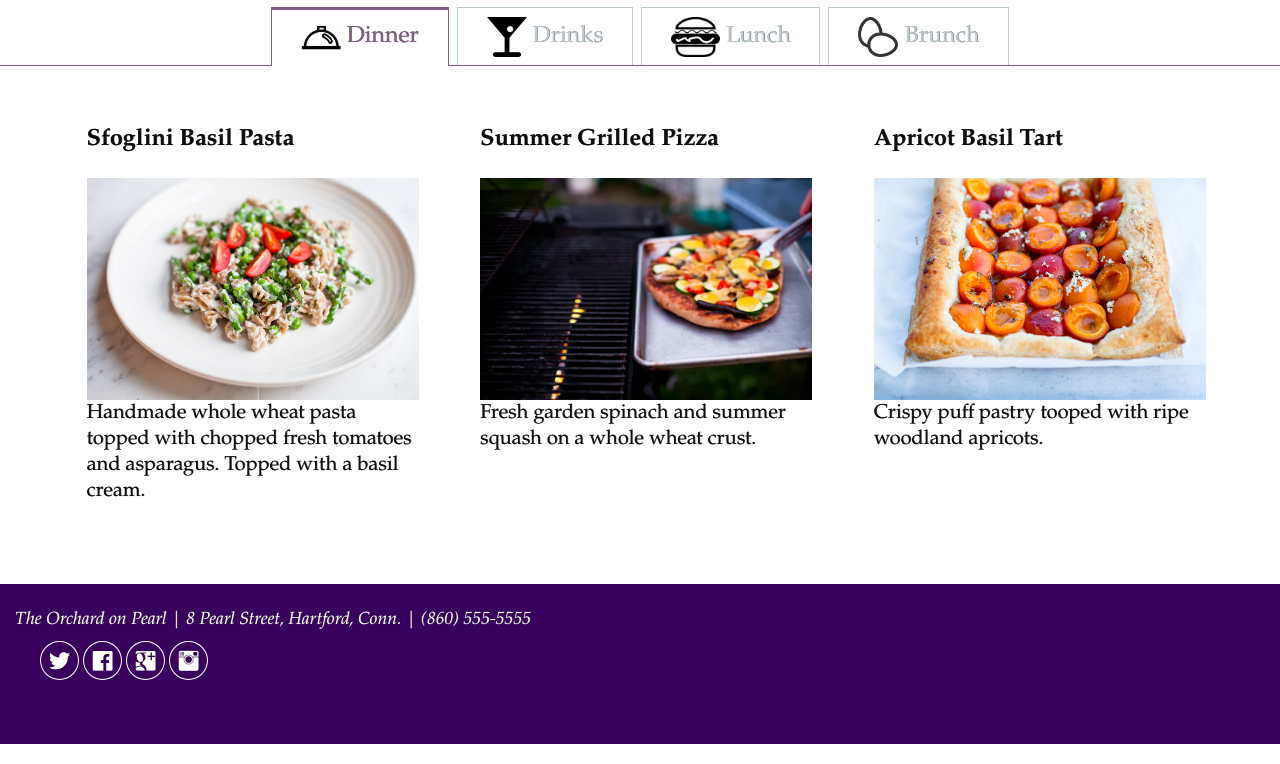
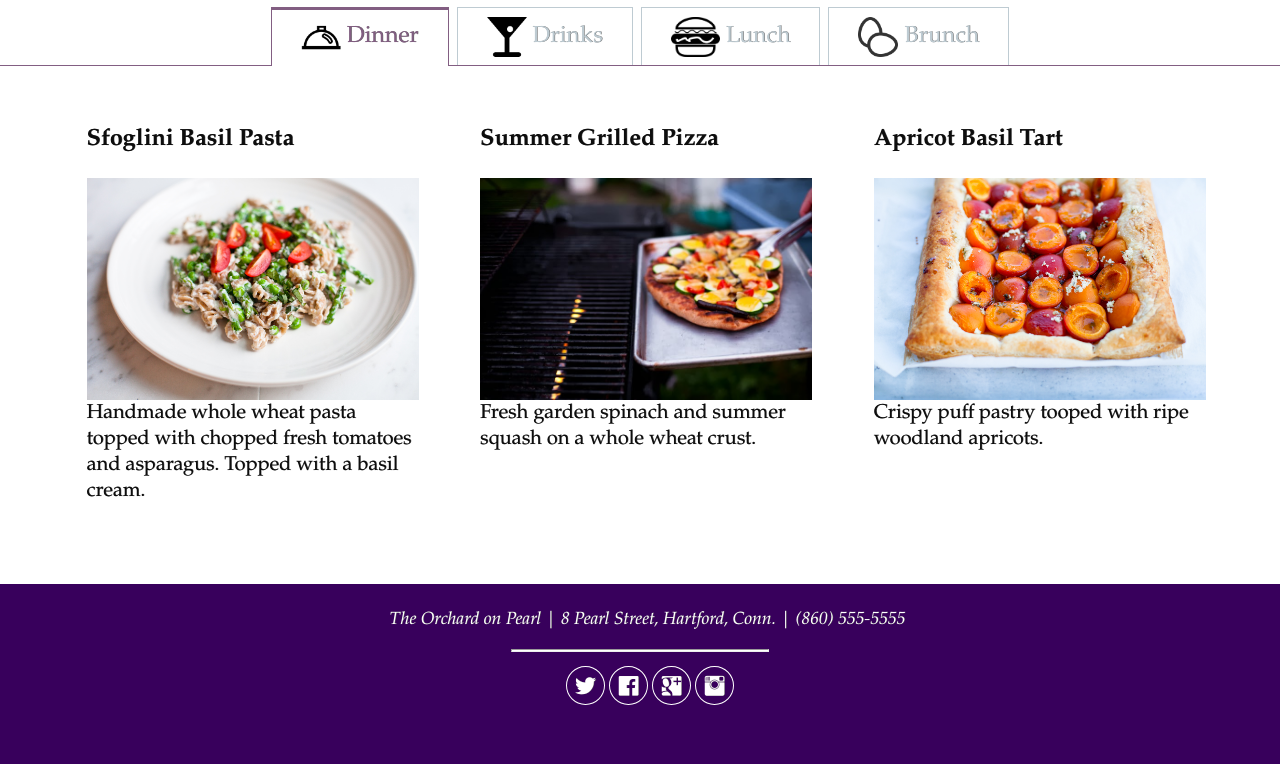
Before and after one commit to deanrussell/page_food, a plain HTML site: page index.html in a window 1280 px wide. Shown: the part 455-1219 px from the top of the page. Drawn offline with nearby package versions, Linux system fonts and the light colour scheme; a script that the page names is missing.

Commit message:
fix footer

```diff
--- a/css/page_food.css
+++ b/css/page_food.css
@@ -153,7 +153,7 @@ ul.nav-buttons {
 
 h1.main_panel--over-text {
 	font-size: 350%;
-	margin-top: 17%;
+	margin-top: 150px;
 	margin-right: 50%;
 	margin-left: 10%;
 	padding: 1% 1% 1% 1%;
@@ -465,7 +465,7 @@ h2.main_panel--over-text.main_panel--over-sub2 {
 
 div.nav_footer {
 	width: 100%;
-	height: 20%;
+	height: 22.5%;
 	background-color: #38005C;
 	display: block;
 	z-index: 200;
@@ -475,26 +475,24 @@ div.nav_footer {
 }
 
 div.nav_footer {
-    float: center;
-    margin: 0 auto 0 auto;
+    text-align: center;
 }
 
 p.nav_footer-contact-text {
     color: #fff;
     font-size: 110%;
-    padding: 25px 0 0 15px;
+    padding: 25px 0 10px 15px;
     float: center;
     margin: 0 auto;
 }
 
 .panel-cover-nav__social {
     padding-top: 10px;
-    margin-right: 100px;
+    margin: -20px 0 0 -20px;
 }
 
 .panel-cover-nav__social ul {
     position: relative;
-    margin: 0;
     list-style-type: none;
 }
 .panel-cover-nav__social ul li {
@@ -517,3 +515,9 @@ p.nav_footer-contact-text {
     background-color: rgba(255, 255, 255, 0.5);
     border-color: #99FFCC;
 }
+
+.footer_divider {
+    background-color: #fff;
+    width: 20%;
+    height: 1px;
+}
--- a/index.html
+++ b/index.html
@@ -106,7 +106,7 @@
 		        </section>
 		        <section id="section-3">
 		            <div class="mediabox">
-		            	<h3>Warm Brussels Sprouts &amp Pear Salad</h3>
+		            	<h3>Brussels Sprouts &amp Pear Salad</h3>
 		                <img src="img/OrchardBistro-08.jpg" alt="img02" />
 		                <p>Split poached pear over chopped brussels sprouts, bacon &amp shredded parmesean cheese.</p>
 		            </div>
@@ -149,6 +149,7 @@
 				<div class="nav_footer-contact">
 					<p class="nav_footer-contact-text"><span class="italic">The Orchard on Pearl</span> | <span class="italic">8 Pearl Street, Hartford, Conn.</span> | <span class="italic">(860) 555-5555</span></p>
 				</div>
+				<hr class="footer_divider">
 				<!--SOCIAL MEDIA NAV BUTTONS-->
 				<nav class="panel-cover-nav panel-cover-nav__social" >
 							<ul>
```
